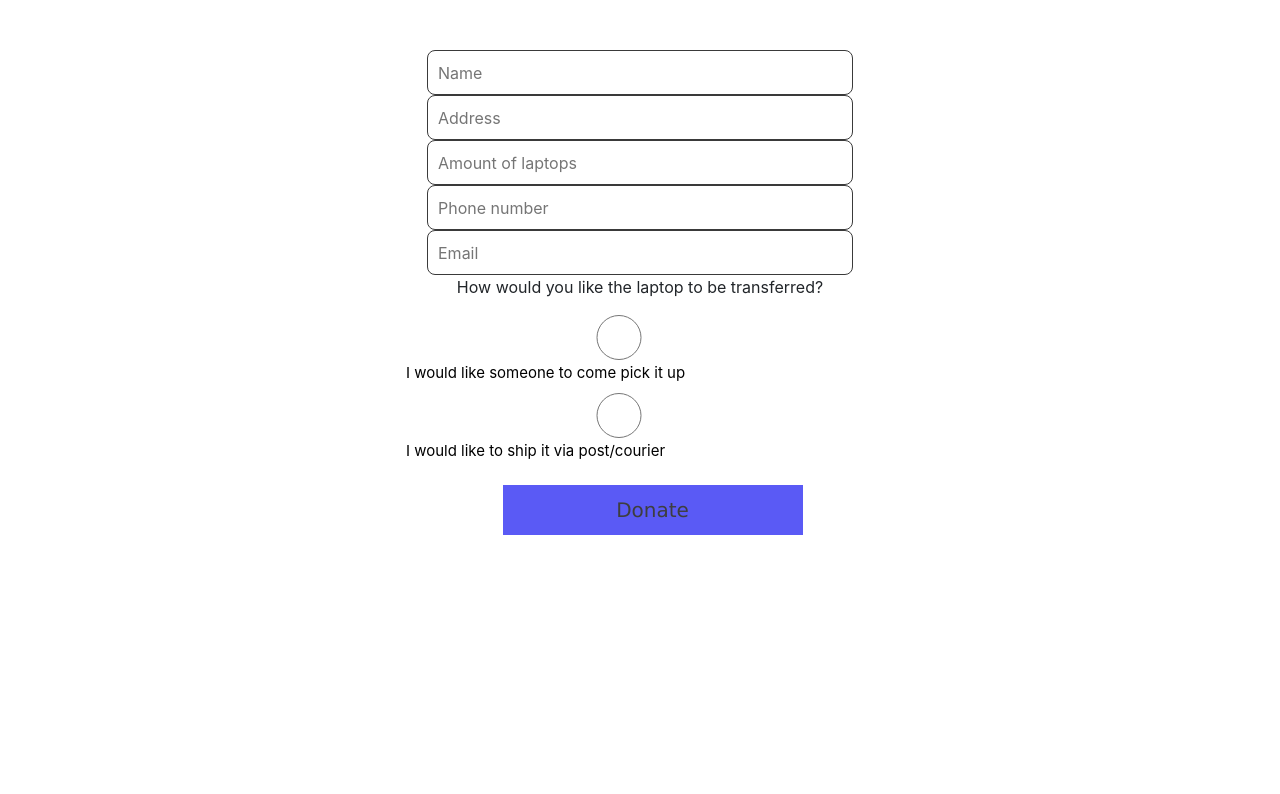
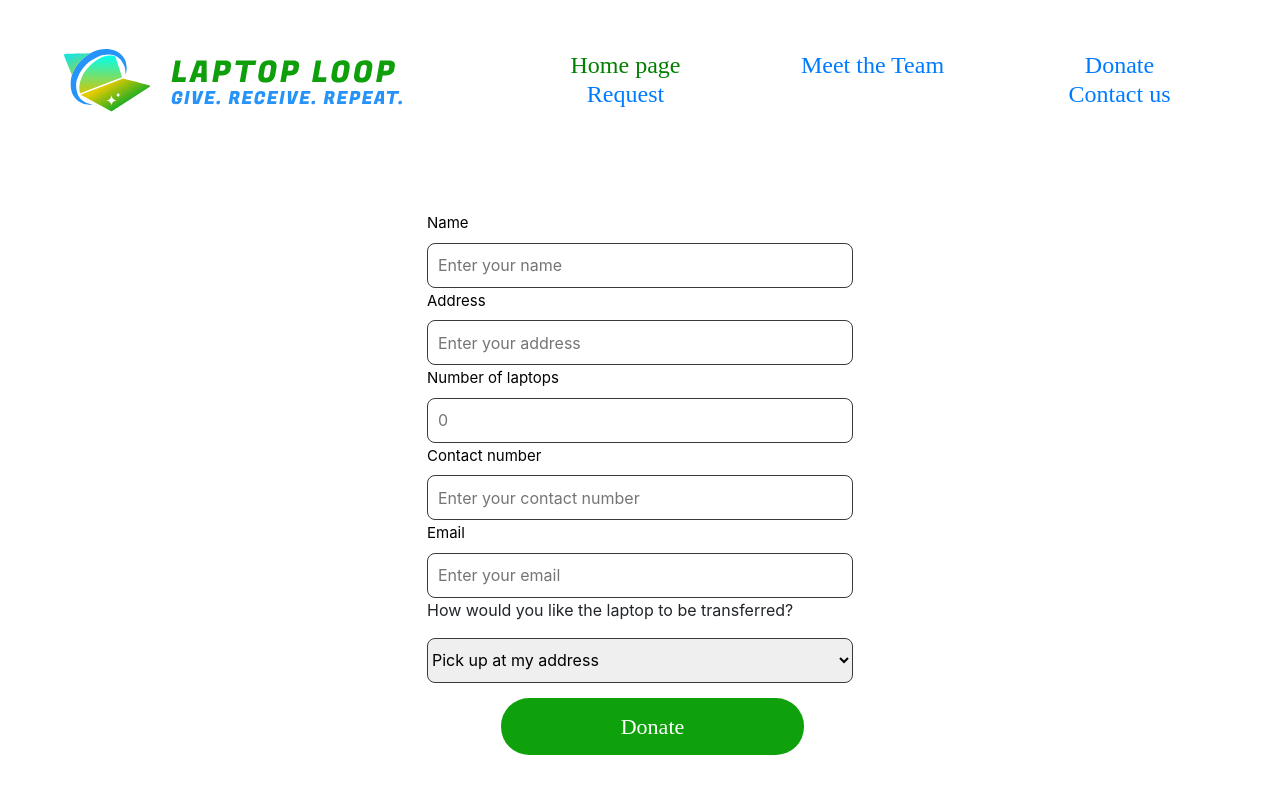
Before and after one commit to Sslim123/tech-roots-project, a React (Create React App) app in the folder client/: page /create-donator-requests in a window 1280 px wide. Shown: the top 794 px of the page. Built offline with nearby package versions, Linux system fonts and the light colour scheme; no server answers.

Commit message:
donator and request form design

```diff
--- a/client/src/pages/Home/Forms/DonatorFormReqest/DonatorForm.css
+++ b/client/src/pages/Home/Forms/DonatorFormReqest/DonatorForm.css
@@ -6,3 +6,14 @@
 input {
     display: block;
 }
+select{
+    box-sizing: border-box;
+    width: 426px;
+    height: 45px;
+    left: 648px;
+    top: 1255px;
+
+    border: 1px solid #3A3A3A;
+    border-radius: 8px;
+
+}
--- a/client/src/pages/Home/Forms/DonatorFormReqest/DonatorForm.js
+++ b/client/src/pages/Home/Forms/DonatorFormReqest/DonatorForm.js
@@ -1,6 +1,8 @@
 import React from "react";
 import { useState } from "react";
 import { Navigate } from "react-router-dom";
+import ButtonComponent from "../../../component/ButtonComponent/ButtonComponent";
+import Navbar from "../../../component/navbar/Navbar";
 
 import "./DonatorForm.css";
 
@@ -10,7 +12,7 @@ function DonatorForm() {
 	const [numberOfLaptops, setNumberOfLaptops] = useState("");
 	const [phoneNumber, setPhoneNumber] = useState("");
 	const [email, setEmail] = useState("");
-	const [deliveryOption, setDeliveryOption] = useState("");
+	const [deliveryOption, setDeliveryOption] = useState("PICKUP");
 
 	const [navigate, setNavigate] = useState(false);
 	const [donationId, setDonationId] = useState("");
@@ -27,6 +29,7 @@ function DonatorForm() {
 		} else if (e.target.name === "numberOfLaptops") {
 			setNumberOfLaptops(e.target.value);
 		} else if (e.target.name === "deliveryOption") {
+			console.log(e.target.value);
 			setDeliveryOption(e.target.value);
 		} else {
 			return null;
@@ -61,81 +64,88 @@ function DonatorForm() {
 			});
 	}
 
-	return navigate ? (
+	return (
+		<>
+			<Navbar />
+			{navigate ? (
 				<Navigate to={`/laptop-donation-status/${donationId}`} />
 			) : (
 				<div className="form-card">
 					<form className="form" onSubmit={submitForm}>
 						<div className="form-container">
+							<div>
+								<label htmlFor="label1">Name</label>
 								<input
-						placeholder="Name"
+									placeholder="Enter your name"
 									value={name}
 									name="name"
 									className="input_field"
 									onChange={handleClick}
 									required
 								/>
+							</div>
+							<div>
+								<label htmlFor="label2">Address</label>
 								<input
-						placeholder="Address"
+									placeholder="Enter your address"
 									value={address}
 									name="address"
 									className="input_field"
 									onChange={handleClick}
 								/>
+							</div>
+							<div>
+								<label htmlFor="label3">Number of laptops</label>
 								<input
 									type="number"
-						placeholder="Amount of laptops"
+									placeholder="0"
 									value={numberOfLaptops}
 									name="numberOfLaptops"
 									className="input_field"
 									onChange={handleClick}
 									required
 								/>
+							</div>
+							<div>
+								<label htmlFor="label4">Contact number</label>
 								<input
-						placeholder="Phone number"
+									placeholder="Enter your contact number"
 									value={phoneNumber}
 									name="phoneNumber"
 									className="input_field"
 									onChange={handleClick}
 									required
 								/>
+							</div>
+							<div>
+								<label htmlFor="label5">Email</label>
 								<input
-						placeholder="Email"
+									placeholder="Enter your email"
 									value={email}
 									name="email"
 									className="input_field"
 									onChange={handleClick}
 									required
 								/>
-
+							</div>
+							<div>
 								<p>How would you like the laptop to be transferred?</p>
-
-					<div>
-						<div className="radio-input">
-							<input
-								type="radio"
-								name="deliveryOption"
-								value="PICKUP"
-								onChange={handleClick}
-							/>
-							<label>I would like someone to come pick it up</label>
+								<select name="deliveryOption" onChange={handleClick}>
+									<option value="PICKUP" name="deliveryOption">
+										Pick up at my address
+									</option>
+									<option value="SHIP" name="deliveryOption">
+										Ship to receivers address
+									</option>
+								</select>
 							</div>
 
-						<div className="radio-input">
-							<input
-								type="radio"
-								name="deliveryOption"
-								value="SHIP"
-								onChange={handleClick}
-							/>
-							<label>I would like to ship it via post/courier</label>
-						</div>
-					</div>
-
-					<button>Donate</button>
+							<ButtonComponent text="Donate" handleClick={submitForm} />
 						</div>
 					</form>
 				</div>
+			)}
+		</>
 	);
 }
 
```
Lines whose indentation alone changed are shown as unchanged.
